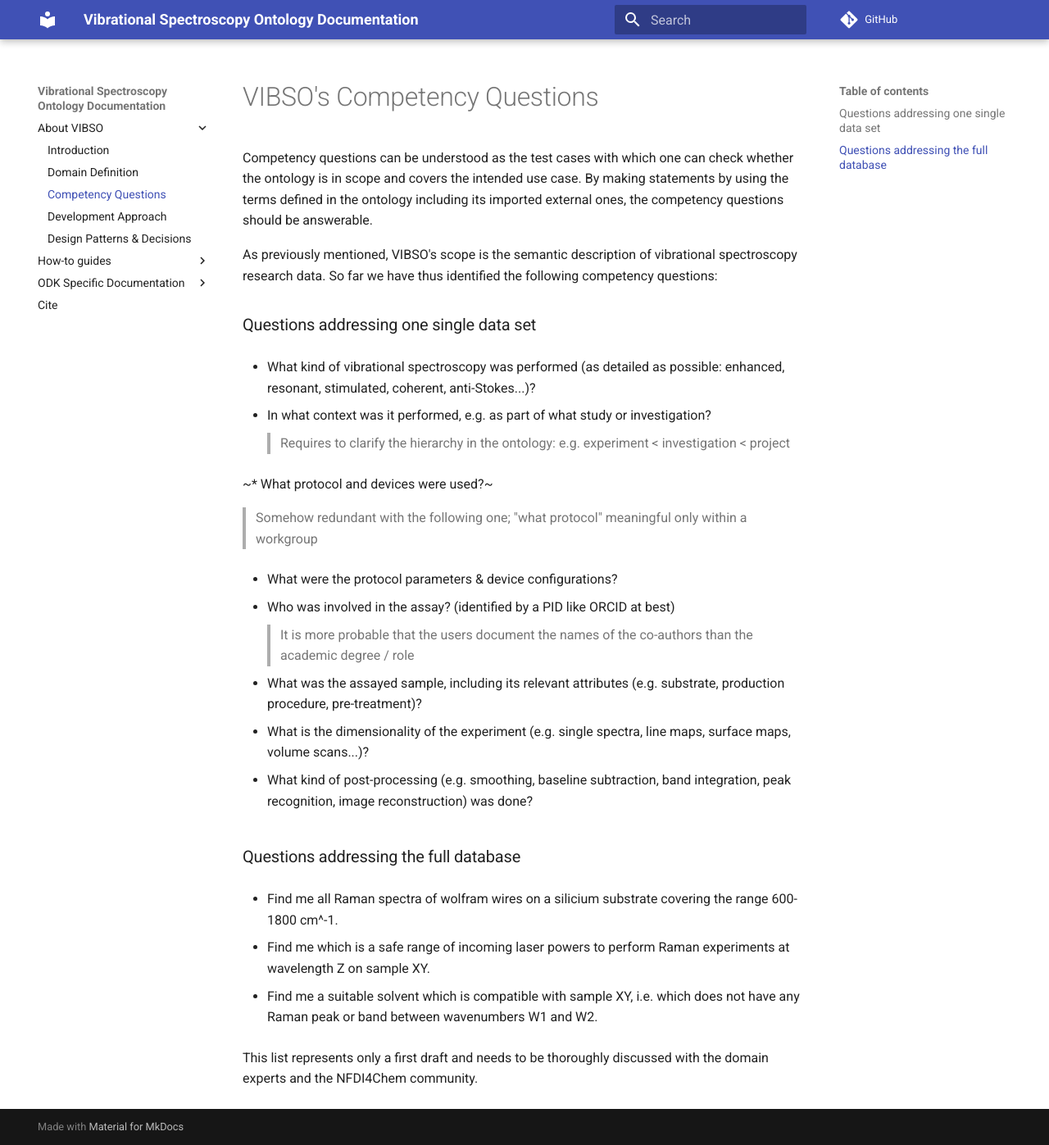
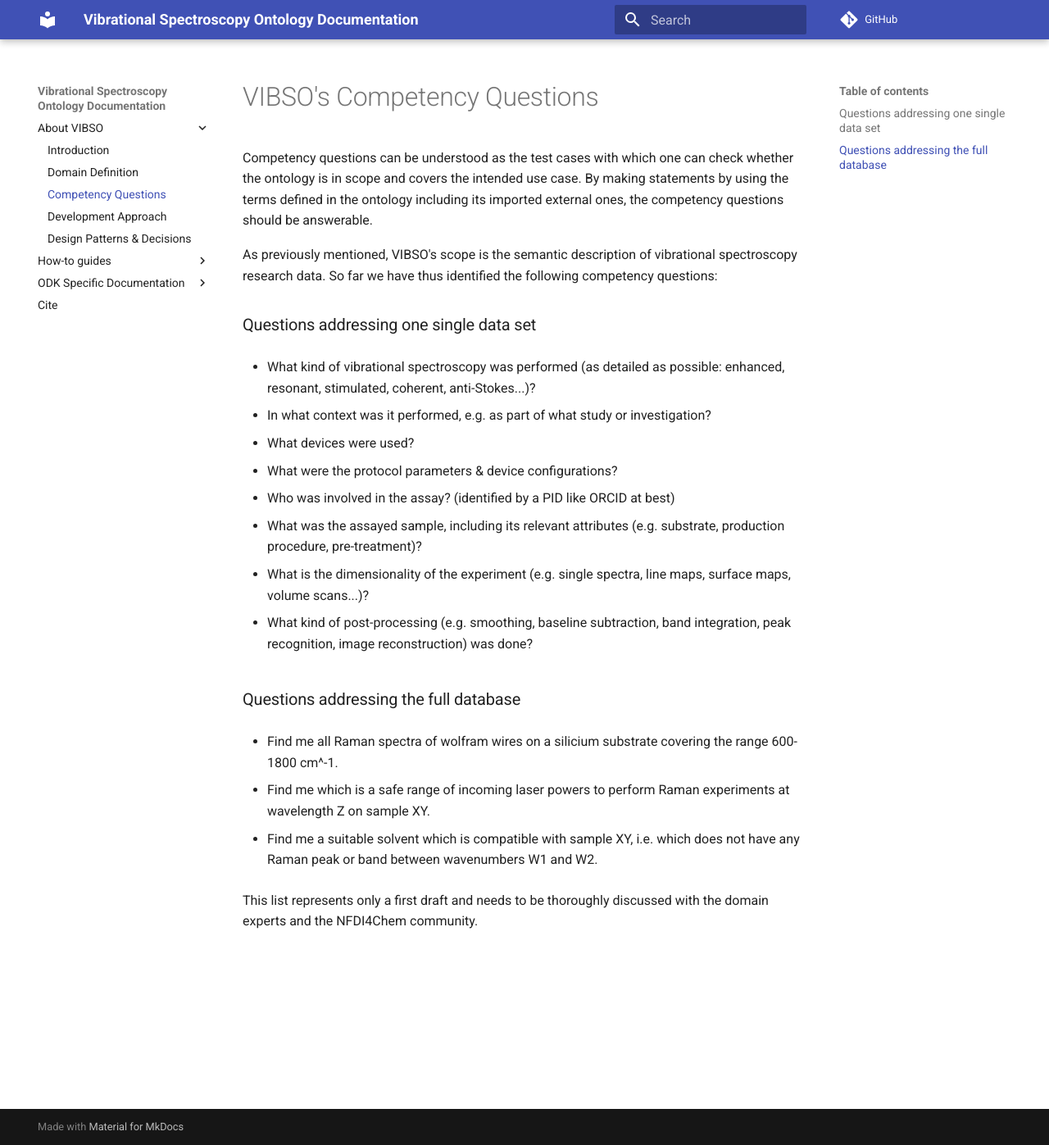
Before and after one commit to NFDI4Chem/VibrationalSpectroscopyOntology, an MkDocs documentation site: the page built from docs/competency_questions.md, in a window 1280 px wide and 1397 px high. Shown: the whole window at 82% size. Built offline with MkDocs 1.6.1 and Material for MkDocs 9.7.7, drawn with Linux system fonts in a browser that asks for light colours; comment, search, counter and statistics services are not loaded.

Commit message:
Apply suggestions from code review

```diff
--- a/docs/competency_questions.md
+++ b/docs/competency_questions.md
@@ -9,15 +9,12 @@ As previously mentioned, VIBSO's scope is the semantic description of vibrationa
  * What kind of vibrational spectroscopy was performed (as detailed as possible: enhanced, resonant, stimulated, coherent, anti-Stokes...)?
 
  * In what context was it performed, e.g. as part of what study or investigation?
-> Requires to clarify the hierarchy in the ontology: e.g. experiment < investigation < project
 
- ~* What protocol and devices were used?~
-> Somehow redundant with the following one; "what protocol" meaningful only within a workgroup
+ * What devices were used?
 
  * What were the protocol parameters & device configurations?
 
  * Who was involved in the assay? (identified by a PID like ORCID at best)
- > It is more probable that the users document the names of the co-authors than the academic degree / role
 
  * What was the assayed sample, including its relevant attributes (e.g. substrate, production procedure, pre-treatment)?
 
```
